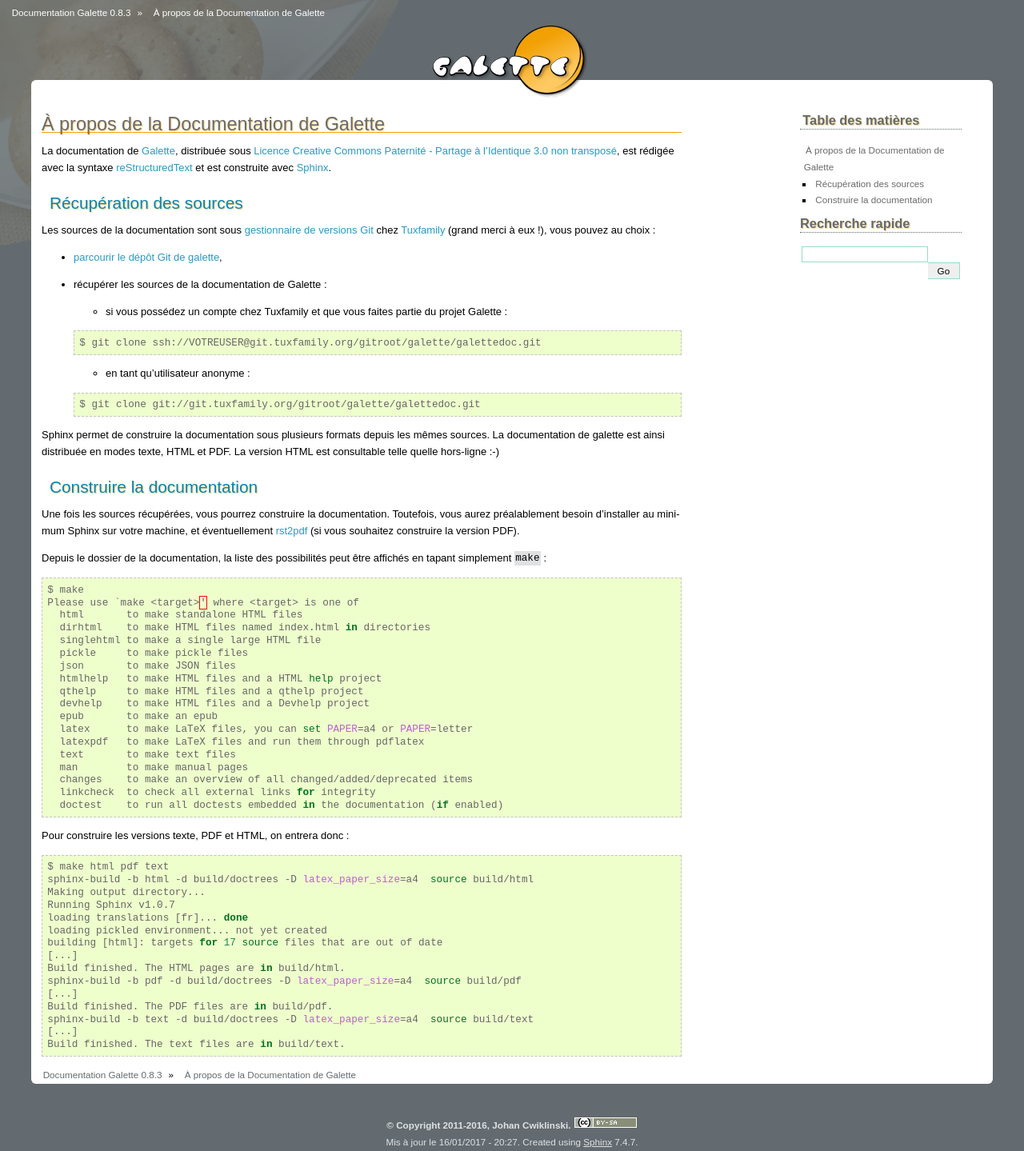
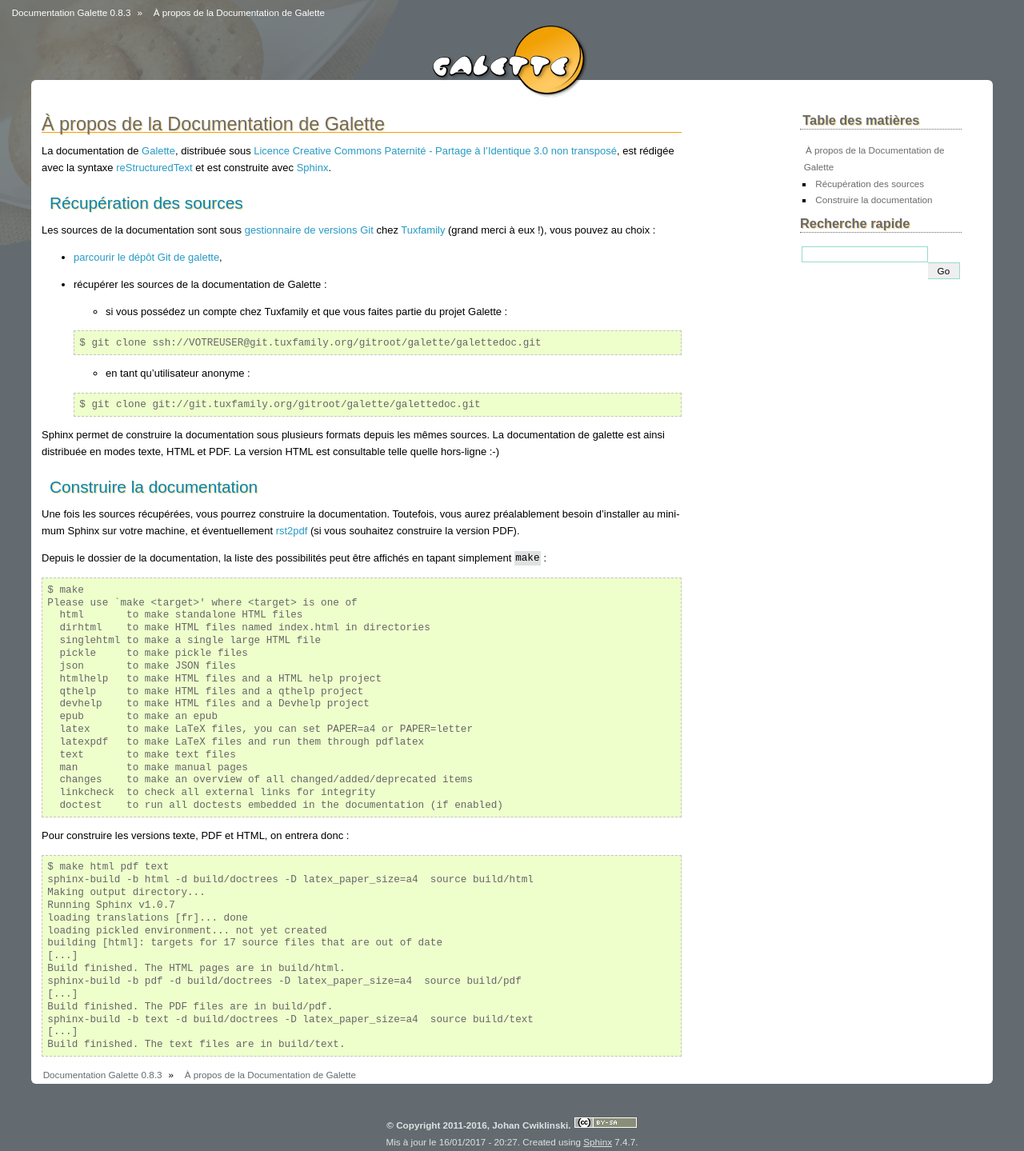
Before and after one commit to galette/galettedoc, a Sphinx documentation site: the page built from source/about.rst, in a window 1280 px wide. Shown: the whole page at 80% size. Built offline with Sphinx 7.4.7, drawn with Linux system fonts in a browser that asks for light colours.

Commit message:
Fix lexers

```diff
--- a/source/about.rst
+++ b/source/about.rst
@@ -18,13 +18,13 @@ Les sources de la documentation sont sous `gestionnaire de versions Git <http://
 
   * si vous possédez un compte chez Tuxfamily et que vous faites partie du projet Galette :
 
-  .. code-block:: bash
+  .. code-block:: raw
 
      $ git clone ssh://VOTREUSER@git.tuxfamily.org/gitroot/galette/galettedoc.git
 
   * en tant qu'utilisateur anonyme :
 
-  .. code-block:: bash
+  .. code-block:: raw
 
      $ git clone git://git.tuxfamily.org/gitroot/galette/galettedoc.git
 
@@ -38,7 +38,7 @@ Une fois les sources récupérées, vous pourrez construire la documentation. To
 
 Depuis le dossier de la documentation, la liste des possibilités peut être affichés en tapant simplement ``make`` :
 
-.. code-block:: bash
+.. code-block:: raw
 
    $ make
    Please use `make <target>' where <target> is one of
@@ -61,7 +61,7 @@ Depuis le dossier de la documentation, la liste des possibilités peut être aff
 
 Pour construire les versions texte, PDF et HTML, on entrera donc :
 
-.. code-block:: bash
+.. code-block:: raw
 
    $ make html pdf text
    sphinx-build -b html -d build/doctrees -D latex_paper_size=a4  source build/html
--- a/source/development/plugins.rst
+++ b/source/development/plugins.rst
@@ -283,7 +283,7 @@ Chaque plugin doit fournir les traductions des nouvelles chaînes qu'il propose.
 
 Pour ce faire, copiez dans le dossier ``lang`` du plugin depuis le dossier ``lang`` de Galette les fichiers ``Makefile`` et ``xgettext.py`` :
 
-.. code-block:: makefile
+.. code-block:: raw
 
    $ cd plugins/MyPlugin/lang
    $ cp ../../../lang/Makefile ../../../lang/xgettext.py .
--- a/source/installation/ftp.rst
+++ b/source/installation/ftp.rst
@@ -24,7 +24,7 @@ OVH
 
 Placer à la racine de l'hébergement un fichier ``.htaccess`` contenant la ligne suivante qui va activer le support PHP 5.4 :
 
-.. code-block:: apacheconf
+.. code-block:: raw
 
    SetEnv SetEnv PHP_VER 5_4
 
@@ -35,7 +35,7 @@ Le `serveur web Nginx <http://nginx.com>`_ adopte une configuration différente
 
 Il conviendra donc traduire les règles de restriction d'accès aux données dans la configuration Nginx. Par exemple :
 
-.. code-block:: apacheconf
+.. code-block:: nginx
 
    location ~ /(data|config|lib)/ {
        deny all;
```
